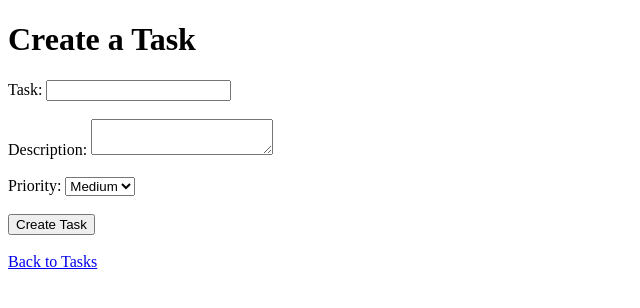
After one commit to Nikk-hub-code/personal-task-manager, a Django app: page /tasks/create/ in a window 1280 px wide. The commit adds this page. Shown: the top 308 px of the page, without its empty margins (0-640 px from the left). Run offline with Django 5.2, Linux system fonts and the light colour scheme.

Commit message:
Separate task list and create views

```diff
--- /dev/null
+++ b/tasks/templates/tasks/task_form.html
@@ -0,0 +1,44 @@
+<!DOCTYPE html>
+<html lang="en">
+<head>
+    <meta charset="UTF-8">
+    <title>Create Task</title>
+</head>
+<body>
+
+    <h1>Create a Task</h1>
+
+    <form method="POST">
+
+        {% csrf_token %}
+
+        <label for="title">Task:</label>
+        <input type="text" id="title" name="title" required>
+
+        <br><br>
+
+        <label for="description">Description:</label>
+        <textarea id="description" name="description"></textarea>
+
+        <br><br>
+
+        <label for="priority">Priority:</label>
+
+        <select id="priority" name="priority">
+            <option value="low">Low</option>
+            <option value="medium" selected>Medium</option>
+            <option value="high">High</option>
+        </select>
+
+        <br><br>
+
+        <button type="submit">Create Task</button>
+
+    </form>
+
+    <br>
+
+    <a href="{% url 'task_list' %}">Back to Tasks</a>
+
+</body>
+</html>
--- a/tasks/urls.py
+++ b/tasks/urls.py
@@ -2,5 +2,6 @@ from django.urls import path
 from . import views
 
 urlpatterns = [
-    path("", views.home, name="home"),
+    path("", views.task_list, name = "task_list"),
+    path("create/", views.task_create, name = "task_create")
 ]
--- a/tasks/views.py
+++ b/tasks/views.py
@@ -2,21 +2,7 @@ from django.shortcuts import redirect, render
 from .models import Task
 
 
-def home(request):
-
-    if request.method == "POST":
-        title = request.POST.get("title")
-        description = request.POST.get("description")
-        priority = request.POST.get("priority")
-
-        Task.objects.create(
-            title=title,
-            description=description,
-            priority = priority
-        )
-
-        return redirect("home")
-
+def task_list(request):
     tasks = Task.objects.all()
 
     context = {
@@ -25,3 +11,20 @@ def home(request):
     }
 
     return render(request, "tasks/home.html", context)
+
+def task_create(request):
+
+    if request.method == "POST":
+        title = request.POST.get("title")
+        description = request.POST.get("description")
+        priority = request.POST.get("priority")
+
+        Task.objects.create(
+            title = title,
+            description = description,
+            priority = priority
+        )
+
+        return redirect("task_list")
+
+    return render(request, "tasks/task_form.html")
```
Also changed, not shown: tasks/templates/tasks/home.html (+2 -30 lines).
